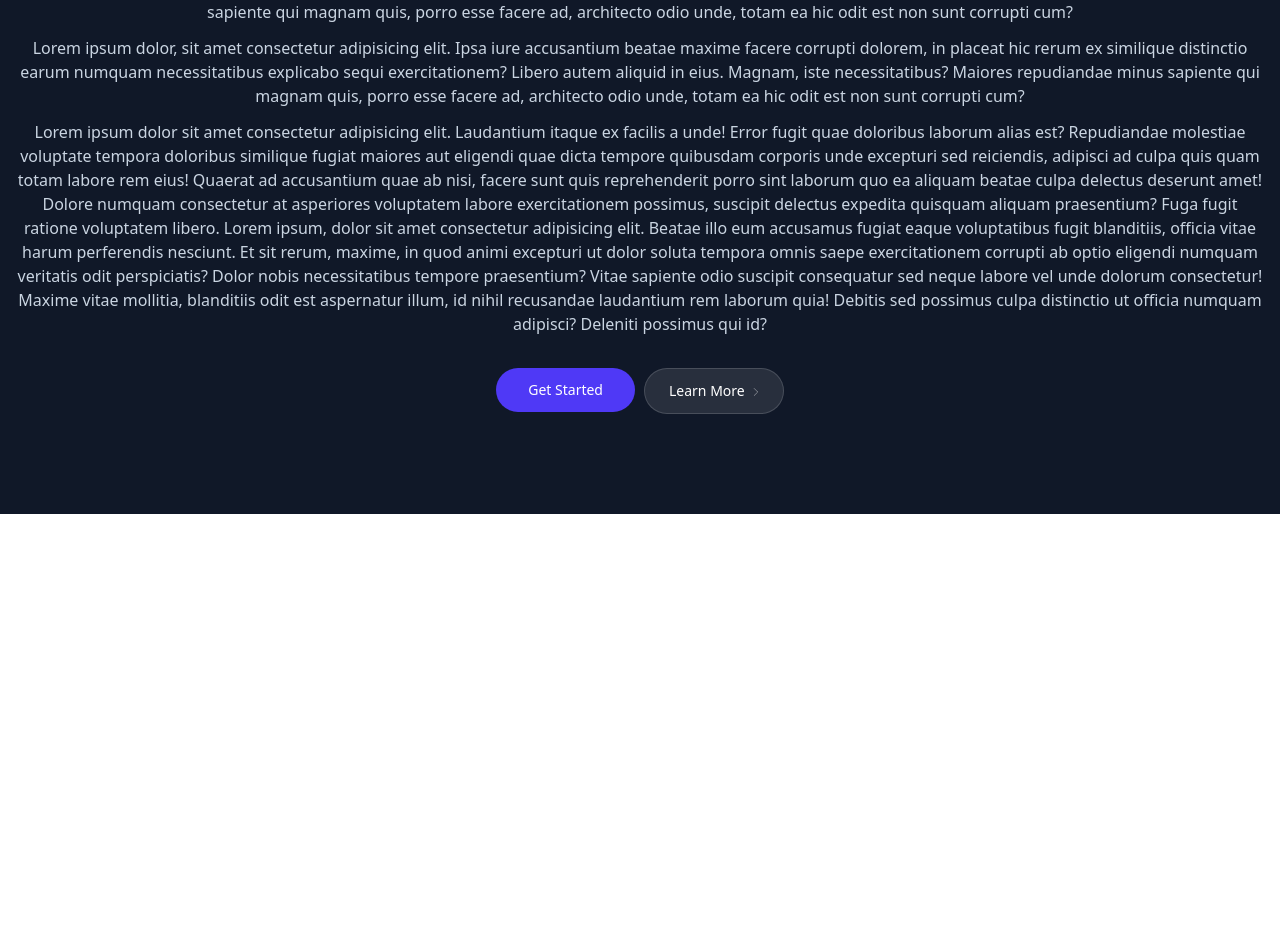
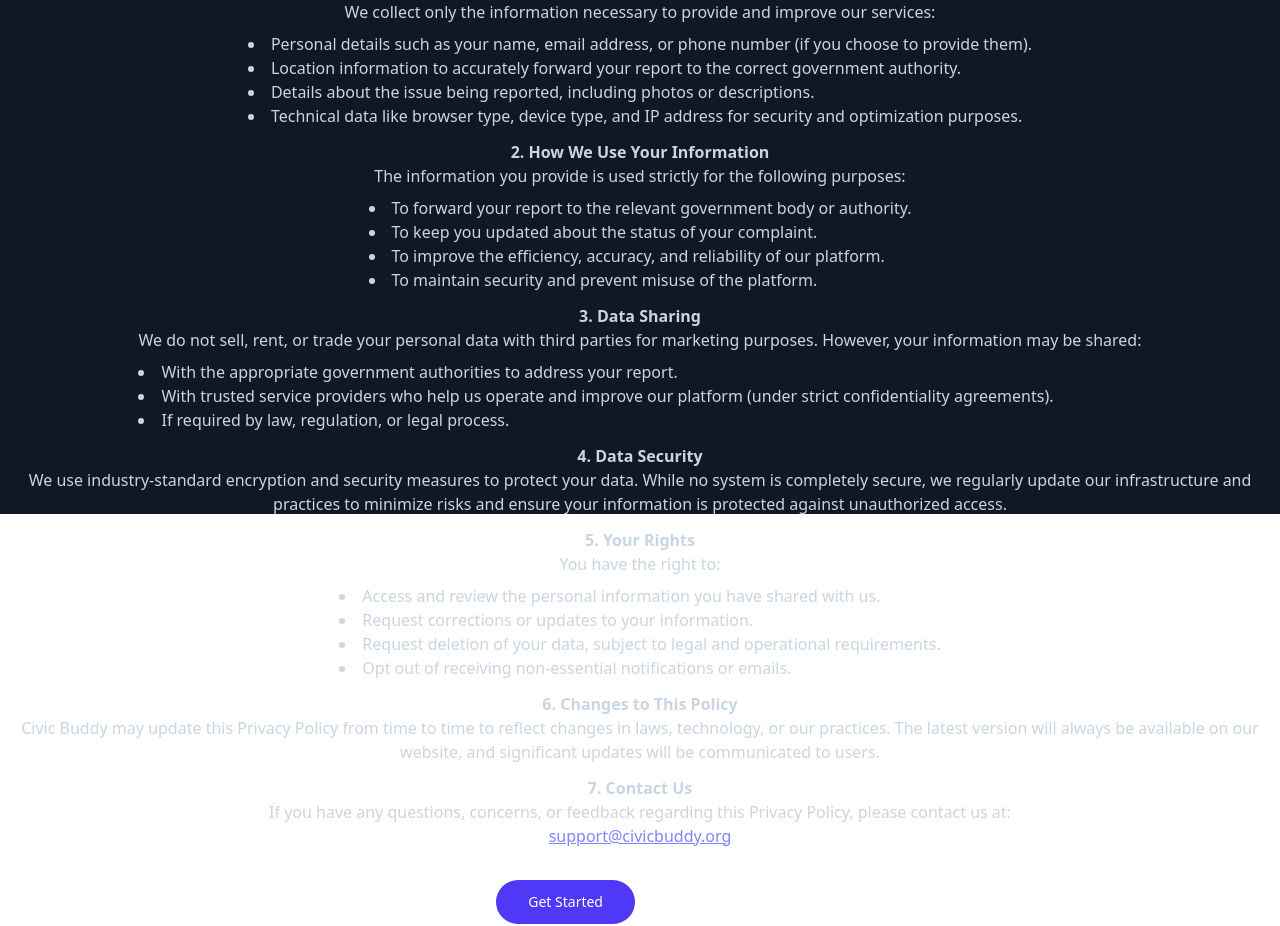
Before and after one commit to harshkaushik31/civic-buddy, a Next.js app: page /privacy in a window 1280 px wide. Shown: the part 286-1212 px from the top of the page. Before the commit the page ends 800 px from the top, so only its background shows below. Built offline with nearby package versions, Linux system fonts and the light colour scheme.

Commit message:
updating the documentation of home webpages

```diff
--- a/src/components/FAQSection.jsx
+++ b/src/components/FAQSection.jsx
@@ -4,20 +4,24 @@
 const FAQSection = () => {
   const faqs = [
     {
-      question: "How to use this component?",
-      answer: "To use this component, you need to import it in your project and use it in your JSX code.",
+      question: "What kind of issues can I report on Civic Buddy?",
+      answer:
+        "You can report common municipal problems such as potholes, streetlight outages, garbage collection, water supply issues, and other local civic concerns.",
     },
     {
-      question: "Are there any other components available?",
-      answer: "Yes, there are many other components available in this library.",
+      question: "Do I need to create an account to submit a complaint?",
+      answer:
+        "No, you can submit issues without creating an account. However, registering allows you to track your complaint status and get updates.",
     },
     {
-      question: "Are components responsive?",
-      answer: "Yes, all components are responsive and can be used on different screen sizes.",
+      question: "Is my personal information shared with authorities?",
+      answer:
+        "Only the information necessary to resolve the complaint is shared. Your data is encrypted and never sold or used for marketing purposes.",
     },
     {
-      question: "Can I customize the components?",
-      answer: "Yes, you can customize the components by passing props to them.",
+      question: "How does Civic Buddy forward my complaint?",
+      answer:
+        "Once you submit a report, Civic Buddy automatically routes it to the correct government department or municipal body responsible for handling it.",
     },
   ];
 
--- a/src/components/PrivacyPolicyHero.jsx
+++ b/src/components/PrivacyPolicyHero.jsx
@@ -4,37 +4,132 @@
 const PrivacyPolicy = () => {
   return (
     <section className="text-white flex flex-col items-center px-4">
-
       {/* Heading */}
       <h1 className="text-4xl md:text-6xl text-center font-semibold max-w-3xl mt-5 mb-5 bg-gradient-to-r from-white to-[#748298] text-transparent bg-clip-text">
-        Our Privay Policy
+        Our Privacy Policy
       </h1>
 
       {/* Description */}
       <p className="text-slate-300 md:text-base  max-md:px-2 text-center max-w-7xl mt-3">
-        Unlock potential with tailored strategies designed for success. Simplify challenges,
-        maximize results, and stay ahead in the competitive market.
+        At Civic Buddy, your privacy and trust are extremely important to us.
+        This Privacy Policy explains in detail how we collect, use, and
+        safeguard your personal information when you use our platform to report
+        civic or municipal issues. By accessing our services, you agree to the
+        practices described below.
       </p>
 
       <p className="text-slate-300 md:text-base  max-md:px-2 text-center max-w-7xl mt-3">
-        KYA MERA GITHUB LINK HUA  amet consectetur adipisicing elit. Ipsa iure accusantium beatae maxime facere corrupti dolorem, in placeat hic rerum ex similique distinctio earum numquam necessitatibus explicabo sequi exercitationem? Libero autem aliquid in eius. Magnam, iste necessitatibus? Maiores repudiandae minus sapiente qui magnam quis, porro esse facere ad, architecto odio unde, totam ea hic odit est non sunt corrupti cum?
+        <strong>1. Information We Collect</strong>
+        <br />
+        We collect only the information necessary to provide and improve our
+        services:
+        <ul className="list-disc list-inside text-left mt-2">
+          <li>
+            Personal details such as your name, email address, or phone number
+            (if you choose to provide them).
+          </li>
+          <li>
+            Location information to accurately forward your report to the
+            correct government authority.
+          </li>
+          <li>
+            Details about the issue being reported, including photos or
+            descriptions.
+          </li>
+          <li>
+            Technical data like browser type, device type, and IP address for
+            security and optimization purposes.
+          </li>
+        </ul>
       </p>
       <p className="text-slate-300 md:text-base  max-md:px-2 text-center max-w-7xl mt-3">
-        Lorem ipsum dolor, sit amet consectetur adipisicing elit. Ipsa iure accusantium beatae maxime facere corrupti dolorem, in placeat hic rerum ex similique distinctio earum numquam necessitatibus explicabo sequi exercitationem? Libero autem aliquid in eius. Magnam, iste necessitatibus? Maiores repudiandae minus sapiente qui magnam quis, porro esse facere ad, architecto odio unde, totam ea hic odit est non sunt corrupti cum?
+        <strong>2. How We Use Your Information</strong>
+        <br />
+        The information you provide is used strictly for the following purposes:
+        <ul className="list-disc list-inside text-left mt-2">
+          <li>
+            To forward your report to the relevant government body or authority.
+          </li>
+          <li>To keep you updated about the status of your complaint.</li>
+          <li>
+            To improve the efficiency, accuracy, and reliability of our
+            platform.
+          </li>
+          <li>To maintain security and prevent misuse of the platform.</li>
+        </ul>
       </p>
       <p className="text-slate-300 md:text-base  max-md:px-2 text-center max-w-7xl mt-3">
-        Lorem ipsum dolor sit amet consectetur adipisicing elit. Laudantium itaque ex facilis a unde! Error fugit quae doloribus laborum alias est? Repudiandae molestiae voluptate tempora doloribus similique fugiat maiores aut eligendi quae dicta tempore quibusdam corporis unde excepturi sed reiciendis, adipisci ad culpa quis quam totam labore rem eius! Quaerat ad accusantium quae ab nisi, facere sunt quis reprehenderit porro sint laborum quo ea aliquam beatae culpa delectus deserunt amet! Dolore numquam consectetur at asperiores voluptatem labore exercitationem possimus, suscipit delectus expedita quisquam aliquam praesentium? Fuga fugit ratione voluptatem libero.
-        Lorem ipsum, dolor sit amet consectetur adipisicing elit. Beatae illo eum accusamus fugiat eaque voluptatibus fugit blanditiis, officia vitae harum perferendis nesciunt. Et sit rerum, maxime, in quod animi excepturi ut dolor soluta tempora omnis saepe exercitationem corrupti ab optio eligendi numquam veritatis odit perspiciatis? Dolor nobis necessitatibus tempore praesentium? Vitae sapiente odio suscipit consequatur sed neque labore vel unde dolorum consectetur! Maxime vitae mollitia, blanditiis odit est aspernatur illum, id nihil recusandae laudantium rem laborum quia! Debitis sed possimus culpa distinctio ut officia numquam adipisci? Deleniti possimus qui id?
+        <strong>3. Data Sharing</strong>
+        <br />
+        We do not sell, rent, or trade your personal data with third parties for
+        marketing purposes. However, your information may be shared:
+        <ul className="list-disc list-inside text-left mt-2">
+          <li>
+            With the appropriate government authorities to address your report.
+          </li>
+          <li>
+            With trusted service providers who help us operate and improve our
+            platform (under strict confidentiality agreements).
+          </li>
+          <li>If required by law, regulation, or legal process.</li>
+        </ul>
+      </p>
+
+      <p className="text-slate-300 md:text-base  max-md:px-2 text-center max-w-7xl mt-3">
+        <strong>4. Data Security</strong>
+        <br />
+        We use industry-standard encryption and security measures to protect
+        your data. While no system is completely secure, we regularly update our
+        infrastructure and practices to minimize risks and ensure your
+        information is protected against unauthorized access.
+      </p>
+
+      <p className="text-slate-300 md:text-base max-md:px-2 text-center max-w-7xl mt-3">
+        <strong>5. Your Rights</strong>
+        <br />
+        You have the right to:
+        <ul className="list-disc list-inside text-left mt-2">
+          <li>
+            Access and review the personal information you have shared with us.
+          </li>
+          <li>Request corrections or updates to your information.</li>
+          <li>
+            Request deletion of your data, subject to legal and operational
+            requirements.
+          </li>
+          <li>Opt out of receiving non-essential notifications or emails.</li>
+        </ul>
+      </p>
+
+      <p className="text-slate-300 md:text-base max-md:px-2 text-center max-w-7xl mt-3">
+        <strong>6. Changes to This Policy</strong>
+        <br />
+        Civic Buddy may update this Privacy Policy from time to time to reflect
+        changes in laws, technology, or our practices. The latest version will
+        always be available on our website, and significant updates will be
+        communicated to users.
+      </p>
+      <p className="text-slate-300 md:text-base max-md:px-2 text-center max-w-7xl mt-3">
+        <strong>7. Contact Us</strong>
+        <br />
+        If you have any questions, concerns, or feedback regarding this Privacy
+        Policy, please contact us at: <br />
+        <a
+          href="mailto:support@civicbuddy.org"
+          className="text-indigo-400 underline"
+        >
+          support@civicbuddy.org
+        </a>
       </p>
 
       {/* Buttons */}
       <div className="grid grid-cols-2 gap-2 mt-8 text-sm">
-        <Link  href={`/login`}>
+        <Link href={`/login`}>
           <button className="px-8 py-3 bg-indigo-600 hover:bg-indigo-700 transition rounded-full">
             Get Started
           </button>
         </Link>
-        <Link href={`/about`} >
+        <Link href={`/about`}>
           <button className="flex items-center gap-2 bg-white/10 border border-white/15 rounded-full px-6 py-3">
             <span>Learn More</span>
             <svg
@@ -53,10 +148,9 @@
                 strokeLinejoin="round"
               />
             </svg>
-        </button></Link>
+          </button>
+        </Link>
       </div>
-
-
     </section>
   );
 };
--- a/src/components/Testimonial.jsx
+++ b/src/components/Testimonial.jsx
@@ -3,25 +3,26 @@
 import { TestimonialCard } from "./TestimonialCard";
 const testimonials = [
   {
-		name: "Athar sharrif",
-		title: "Full Stack Engineer",
-		message: "This solution not only simplified our workflow but also improved our UI consistency across the board. Excellent tool for modern teams.",
+    name: "Rohit Verma",
+    title: "Resident, New Delhi",
+    message:
+      "Civic Buddy made it so easy to report a broken streetlight in my area. Within days, it was fixed! The process was simple and transparent.",
     image:
       "https://images.unsplash.com/photo-1633332755192-727a05c4013d?q=80&w=200",
   },
   {
-		name: "Jane Smith",
-		title: "Full Stack Engineer",
+    name: "Ananya Sharma",
+    title: "Community Volunteer",
     message:
-			"This solution not only simplified our workflow but also improved our UI consistency across the board. Excellent tool for modern teams.",
+      "I love how Civic Buddy connects people directly with the right authorities. It has helped our neighborhood stay cleaner and safer.",
     image:
       "https://images.unsplash.com/photo-1535713875002-d1d0cf377fde?q=80&w=200",
   },
   {
-		name: "Bonnie Green",
-		title: "UX Designer",
+    name: "Karan Singh",
+    title: "College Student",
     message:
-			"I was impressed with how intuitive and flexible the design was. It allowed us to rapidly prototype and launch features with confidence.",
+      "Reporting potholes and waste management issues has never been easier. Civic Buddy saves time and actually gets results!",
     image:
       "https://images.unsplash.com/photo-1438761681033-6461ffad8d80?q=80&w=200&h=200&auto=format&fit=crop",
   },
```
Also changed, not shown: src/components/AboutUs.jsx (+9 -9 lines). Lines whose indentation alone changed are shown as unchanged.
